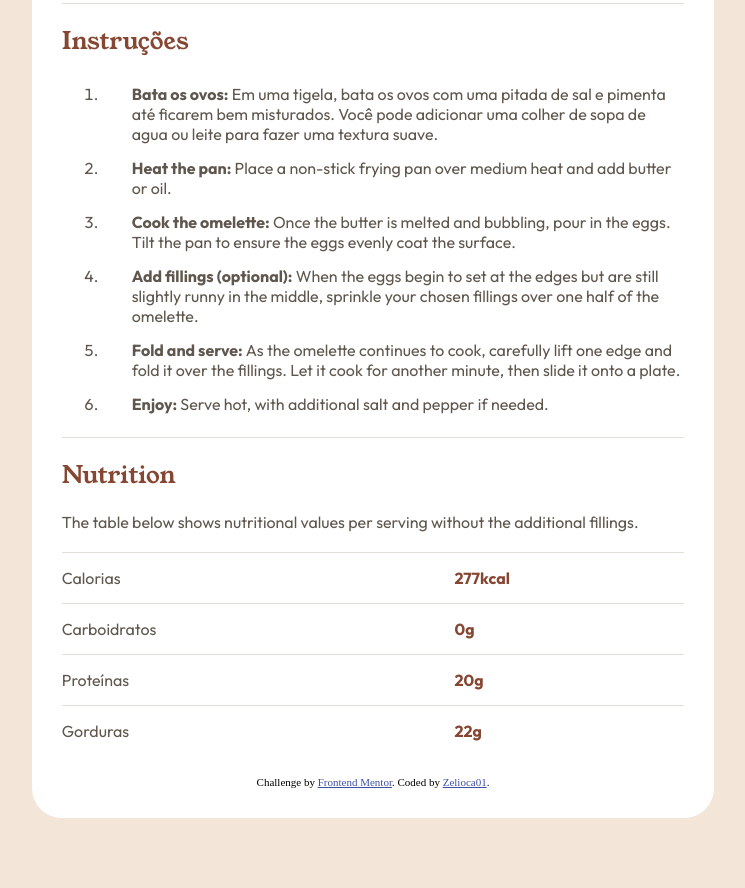
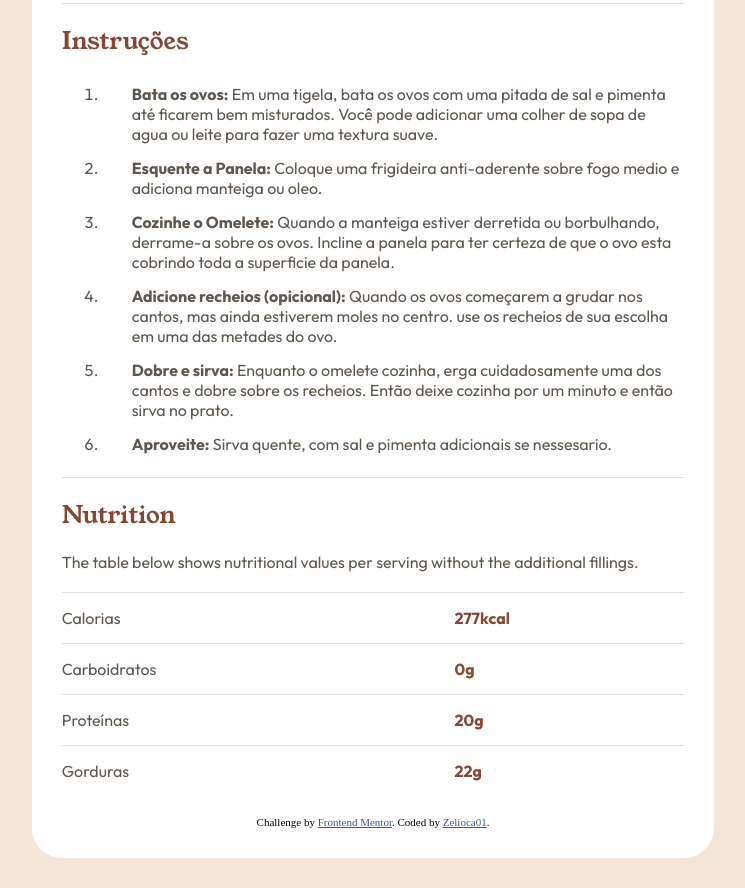
Before and after one commit to Zelioca/Omelete, a plain HTML site: page index.html in a window 1280 px wide. Shown: the part 966-1854 px from the top of the page, without its empty margins (267-1012 px from the left). Before the commit the page ends 1814 px from the top, so only its background shows below. Drawn offline with Linux system fonts and the light colour scheme.

Commit message:
index.html

```diff
--- a/index.html
+++ b/index.html
@@ -42,12 +42,11 @@
     <h2>Instruções</h2>
     <ol>
       <li><span class="negrito">Bata os ovos:</span> Em uma tigela, bata os ovos com uma pitada de sal e pimenta até ficarem bem misturados. Você pode adicionar uma colher de sopa de agua ou leite para fazer uma textura suave.</li>
-      <li><span class="negrito">Heat the pan:</span> Place a non-stick frying pan over medium heat and add butter or oil.</li>
-      <li><span class="negrito">Cook the omelette:</span> Once the butter is melted and bubbling, pour in the eggs. Tilt the pan to ensure
-        the eggs evenly coat the surface.</li>
-      <li><span class="negrito">Add fillings (optional):</span> When the eggs begin to set at the edges but are still slightly runny in the middle, sprinkle your chosen fillings over one half of the omelette.</li>
-      <li><span class="negrito">Fold and serve:</span> As the omelette continues to cook, carefully lift one edge and fold it over the fillings. Let it cook for another minute, then slide it onto a plate.</li>
-      <li><span class="negrito">Enjoy:</span> Serve hot, with additional salt and pepper if needed.</li>
+      <li><span class="negrito">Esquente a Panela:</span> Coloque uma frigideira anti-aderente sobre fogo medio e adiciona manteiga ou oleo.</li>
+      <li><span class="negrito">Cozinhe o Omelete:</span> Quando a manteiga estiver derretida ou borbulhando, derrame-a sobre os ovos. Incline a panela para ter certeza de que o ovo esta cobrindo toda a superficie da panela.</li>
+      <li><span class="negrito">Adicione recheios (opicional):</span> Quando os ovos começarem a grudar nos cantos, mas ainda estiverem moles no centro. use os recheios de sua escolha em uma das metades do ovo.</li>
+      <li><span class="negrito">Dobre e sirva:</span> Enquanto o omelete cozinha, erga cuidadosamente uma dos cantos e dobre sobre os recheios. Então deixe cozinha por um minuto e então sirva no prato.</li>
+      <li><span class="negrito">Aproveite:</span> Sirva quente, com sal e pimenta adicionais se nessesario.</li>
     </ol>
   </div>
 
```
